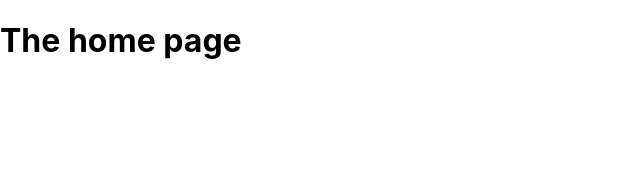
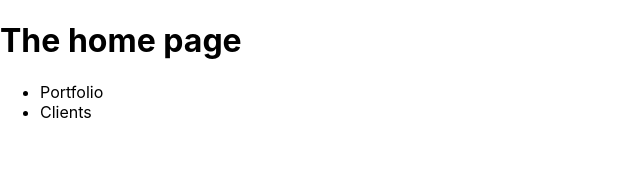
Before and after one commit to JulioAvalos/nextjs-course, a Next.js app: page / in a window 1280 px wide. Shown: the top 172 px of the page, without its empty margins (0-640 px from the left). Built offline with nearby package versions, Linux system fonts and the light colour scheme.

Commit message:
Navigatin with the "link" component

```diff
--- a/pages/index.js
+++ b/pages/index.js
@@ -1,7 +1,17 @@
+import Link from 'next/link';
+
 function HomePage () {
   return (
     <div>
       <h1>The home page</h1>
+      <ul>
+        <li>
+          <Link href="/portfolio">Portfolio</Link>
+        </li>
+        <li>
+          <Link href="/clients">Clients</Link>
+        </li>
+      </ul>
     </div>
   );
 }
```
